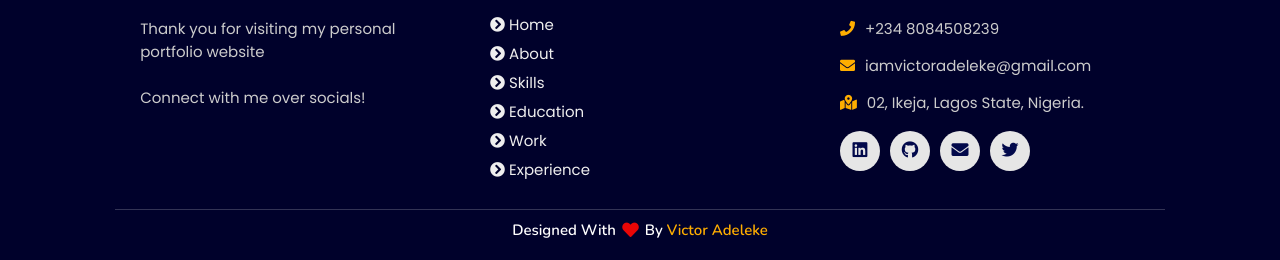
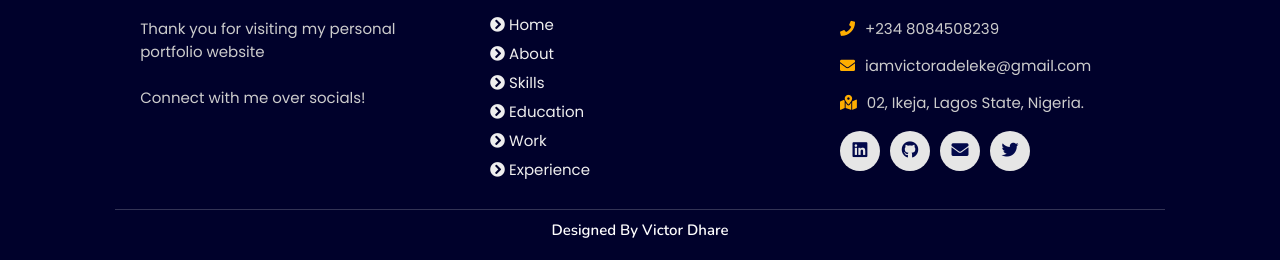
Before and after one commit to victordhare/iamvictoradeleke, a plain HTML site: page index.html in a window 1280 px wide. Shown: the part 5260-5520 px from the top of the page. Drawn offline with nearby package versions, Linux system fonts and the light colour scheme.

Commit message:
Update credit line in index.html

```diff
--- a/index.html
+++ b/index.html
@@ -389,7 +389,7 @@ Built to help leadership answer: “Where are we leaving money on the table?”<
       </div>
   </div>
 
-  <h1 class="credit">Designed with <i class="fa fa-heart pulse"></i> by <a href="about"> Victor Adeleke</a></h1>
+  <h1 class="credit">Designed by Victor Dhare </h1>
 
 </section>
 <!-- footer section ends -->
```
